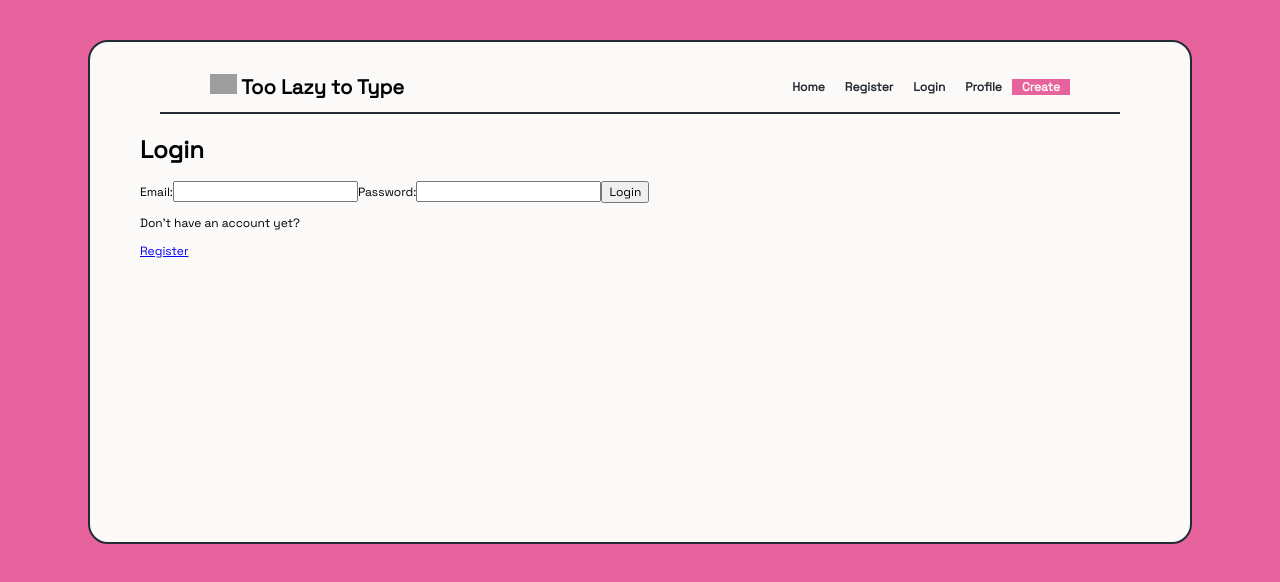
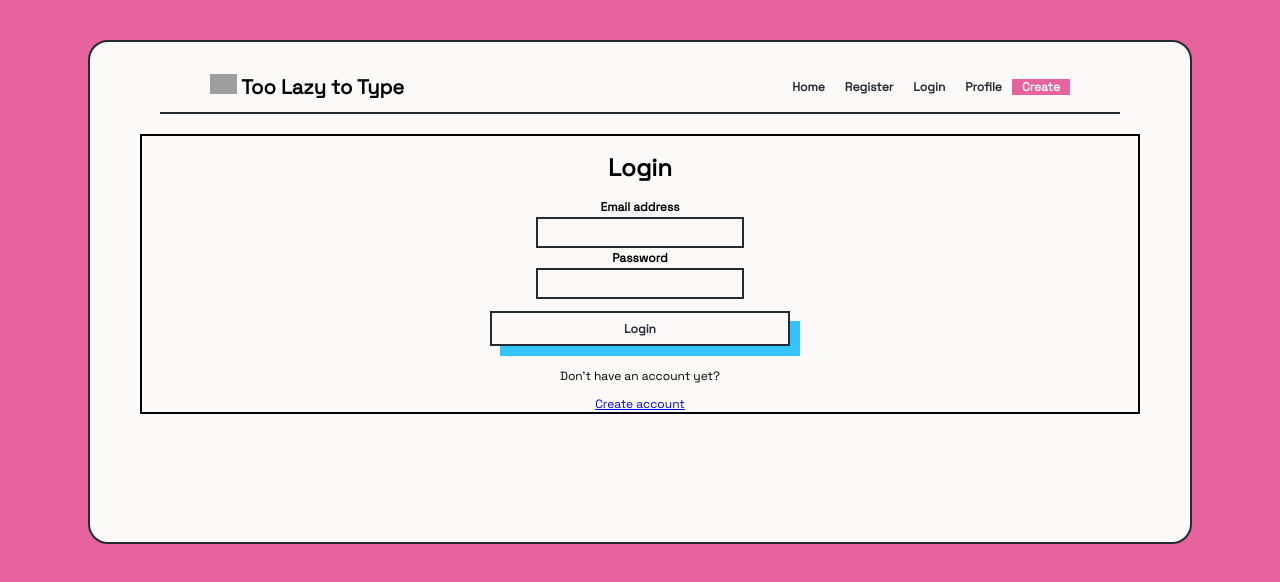
Before and after one commit to zuzmoskvic/module3-project-frontend, a React (Create React App) app: page /login in a window 1280 px wide. Shown: the top 582 px of the page. Built offline with nearby package versions, Linux system fonts and the light colour scheme; grey boxes are pictures that could not be loaded.

Commit message:
Styling buttons at login page

```diff
--- a/src/App.css
+++ b/src/App.css
@@ -205,3 +205,37 @@ nav{
   display: flex;
   flex-direction: row;
 }
+
+/* Login page styling */
+.LoginPage{
+  display: flex;
+  flex-direction: column;
+  align-items: center;
+  border: 2px solid black;
+}
+
+.login-input{
+  background-color: #fcfaf9;
+  width: 200px;
+  height: 25px;
+  color: #242b32;
+  font-weight: bolder;
+  border: #242b32 2px solid;
+  align-self: center;
+  margin: 2px;
+}
+
+.login-input:focus{
+  border: #e6639d 2px solid;
+  outline: none;
+}
+
+.login-label{
+  font-weight: bold;
+}
+
+.login-form{
+  display: flex;
+  flex-direction: column;
+  align-items: center;
+}
--- a/src/components/Display.jsx
+++ b/src/components/Display.jsx
@@ -20,7 +20,7 @@ function Display() {
   }, [] );
 
   return (
-    <Layout>
+    // <Layout>
     <div>
        View all saved records:
 
@@ -28,7 +28,7 @@ function Display() {
        Transcript:
        { fetching ? <p>Loading ...</p> : <p> { displayedText } </p>}
     </div>
-    </Layout>
+    // </Layout>
   )
 }
 
--- a/src/components/Login.jsx
+++ b/src/components/Login.jsx
@@ -33,22 +33,22 @@ function Login() {
 
   return (
     <Layout>
-    <div className="LoginPage">
-      <h1>Login</h1>
+    <div  className="LoginPage">
+        <h1>Login</h1>
 
-      <form onSubmit={ handleLoginSubmit }>
-        <label>Email:</label>
-        <input type="email" name="email" value={ email } autoComplete="email" onChange={ handleEmail }/>
+        <form className="login-form" onSubmit={ handleLoginSubmit }>
+          <label className="login-label">Email address</label>
+          <input className="login-input" type="email" name="email" value={ email } autoComplete="email" onChange={ handleEmail }/>
 
-        <label>Password:</label>
-        <input type="password" name="password" value={ password}  autoComplete="current-password" onChange={ handlePassword }/>
+          <label className="login-label">Password </label>
+          <input className="login-input" type="password" name="password" value={ password}  autoComplete="current-password" onChange={ handlePassword }/>
 
-        <button type="submit">Login</button>
-      </form>
-      {errorMessage && <p className="error-message">{ errorMessage }</p>}
+          <button className="pink-button" type="submit">Login</button>
+        </form>
+        {errorMessage && <p className="error-message">{ errorMessage }</p>}
 
-      <p>Don't have an account yet?</p>
-      <Link to={ "/signup" }> Register</Link>
+        <p>Don't have an account yet?</p>
+        <Link to={ "/signup" }> Create account</Link>
     </div>
     </Layout>
   );
--- a/src/components/ProfilePage.jsx
+++ b/src/components/ProfilePage.jsx
@@ -4,6 +4,7 @@ import axios from "axios";
 import { useNavigate, Link } from "react-router-dom";
 import { API_URL } from "../config/config.index";
 import Layout from "./Layout";
+import Display from "./Display"
 
 function ProfilePage() {
   const gotToken = localStorage.getItem("authToken");
@@ -74,7 +75,11 @@ function ProfilePage() {
             <Link to={ "/addRecord" }><button className="pink-button">Add record</button></Link>
             <Link to={ "/transcribe" }><button className="pink-button">Add transcribe</button></Link>
             <Link to={ "/record" }><button className="pink-button">Record</button></Link>
+
+            <p>Add display of existing texts here .... </p>
+            <Display/>
         </div>
+
 
       </div>
     </Layout>
```
